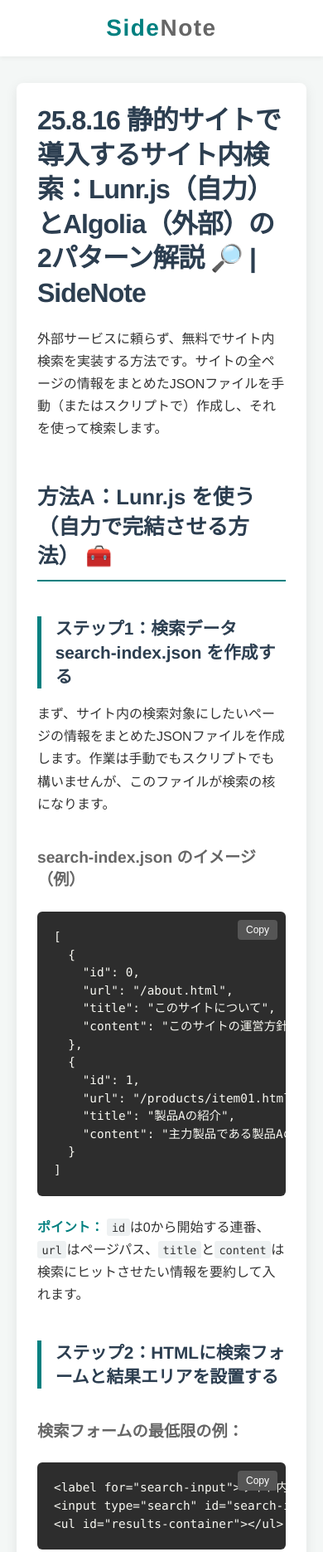
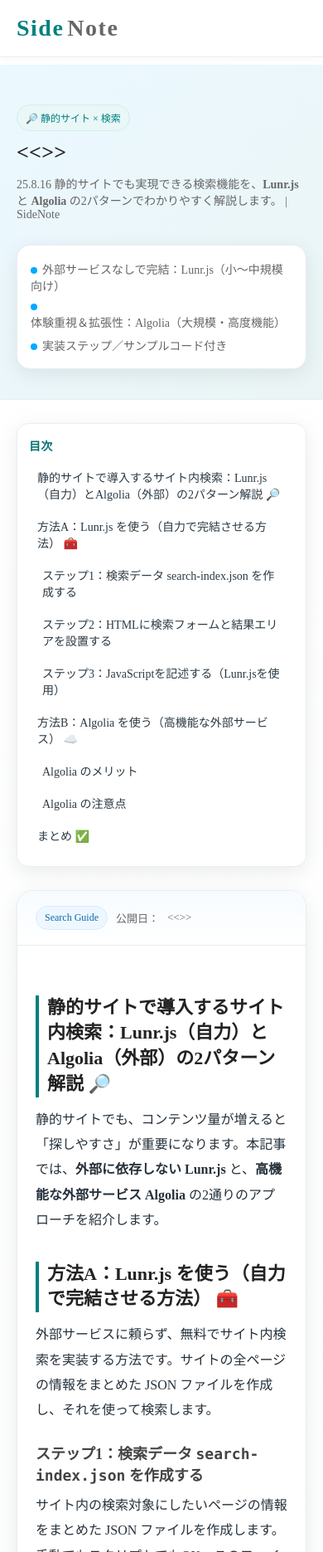
Before and after one commit to YaMac33/SideNote, a plain HTML site: page 250816-search/index.html in a window 390 px wide. Shown: the top 1871 px of the page at 83% size. Drawn offline with Linux system fonts and the light colour scheme.

Commit message:
Update index.html

```diff
--- a/250816-search/index.html
+++ b/250816-search/index.html
@@ -1,11 +1,11 @@
 <!DOCTYPE html>
 <html lang="ja">
 <head>
-  <meta charset="UTF-8">
-  <meta name="viewport" content="width=device-width, initial-scale=1.0">
-  <title>静的サイトで導入するサイト内検索：Lunr.js（自力）とAlgolia（外部）の2パターン解説 🔎</title>
-  <meta name="description" content="静的サイトにサイト内検索を導入する2つの方法、自力で実装するLunr.jsと高機能な外部サービスAlgoliaについて、それぞれのメリットと実装手順を解説します。">
-
+  <meta charset="UTF-8" />
+  <meta name="viewport" content="width=device-width,initial-scale=1" />
+  <title><<<PAGE_TITLE>>></title>
+  <meta name="description" content="<<<META_DESCRIPTION>>>">
+  <!-- Google tag (gtag.js) - GA4 -->
   <script async src="https://www.googletagmanager.com/gtag/js?id=G-MQ9ZB4LYWP"></script>
   <script>
     window.dataLayer = window.dataLayer || [];
@@ -13,350 +13,277 @@
     gtag('js', new Date());
     gtag('config', 'G-MQ9ZB4LYWP');
   </script>
+  <style>
+    :root{
+      --teal:#008080;
+      --teal-600:#007171;
+      --accent:#00aaff;
+      --gray-900:#222;
+      --gray-700:#444;
+      --gray-600:#666;
+      --gray-500:#888;
+      --gray-200:#eee;
+      --gray-150:#f3f5f7;
+      --white:#fff;
+      --shadow:0 6px 24px rgba(0,0,0,.08);
+      --radius:14px;
+      --maxw:1200px;
+      --header-h:78px;
+    }
+    /* ---------- Reset (minimal) ---------- */
+    *,*::before,*::after{box-sizing:border-box}
+    html,body{margin:0;padding:0}
+    img{max-width:100%;height:auto;display:block}
+    a{color:inherit;text-decoration:none}
+    ul,ol{padding-left:1.3em}
+    code,kbd,pre,samp{font-family:ui-monospace, SFMono-Regular, Menlo, Consolas, "Liberation Mono", monospace}
 
-  <style>
-    /* Reset & Globals */
-    :root {
-      --header-bg: #fff;
-      --body-bg: #f4f7f6;
-      --article-bg: #ffffff;
-      --text-color: #333;
-      --heading-color: #2c3e50;
-      --accent-color-1: #008080; /* Teal */
-      --accent-color-2: #00aaff; /* Light Blue */
-      --grey-color: #666666;
-      --border-color: #e0e0e0;
-      --code-bg: #2d2d2d;
-      --code-color: #f8f8f2;
-      --header-height: 70px;
+    /* ---------- Header (Fixed) ---------- */
+    .site-header {
+      background-color:#fff;
+      padding:20px 20px;
+      position:fixed; top:0; width:100%; z-index:1000;
+      border-bottom:1px solid #e9eef3;
+      box-shadow: 0 2px 12px rgba(0,0,0,0.03);
     }
-    *, *::before, *::after {
-      box-sizing: border-box;
-      margin: 0;
-      padding: 0;
+    .header-container {
+      max-width:var(--maxw);
+      margin:0 auto;
+      display:flex; justify-content:space-between; align-items:center;
     }
-    body {
-      font-family: 'Helvetica Neue', Arial, 'Hiragino Kaku Gothic ProN', 'Hiragino Sans', Meiryo, sans-serif;
-      line-height: 1.7;
-      background-color: var(--body-bg);
-      color: var(--text-color);
-      padding-top: var(--header-height);
+    .logo { font-size:28px; font-weight:bold; letter-spacing:1.5px; transition:color .3s; line-height:1; display:inline-flex; gap:4px; }
+    .logo:hover { color:#00aaff; }
+    .logo-smart { color:#008080; }
+    .logo-side { color:#666666; }
+
+    .main-nav ul { margin:0; padding:0; list-style:none; display:flex; }
+    .main-nav li { margin-left:30px; }
+    .main-nav a { font-size:16px; padding:5px; position:relative; transition:color .3s; color:var(--gray-700); }
+    .main-nav a:hover { color:#00aaff; }
+    .main-nav a::after {
+      content:''; position:absolute; width:100%; height:2px; background-color:#00aaff;
+      bottom:-5px; left:0; transform:scaleX(0); transform-origin:left; transition:transform .3s;
     }
-    a {
-      color: var(--accent-color-1);
-      text-decoration: none;
-      transition: color 0.3s;
+    .main-nav a:hover::after { transform:scaleX(1); }
+
+    /* ---------- Page Layout (Distinct style for this article) ---------- */
+    body{
+      background:
+        radial-gradient(1200px 400px at 50% -200px, rgba(0,170,255,.12), transparent 60%),
+        linear-gradient(180deg, #ffffff 0%, #f9fbfc 100%);
+      color:var(--gray-900);
     }
-    a:hover {
-      color: var(--accent-color-2);
-      text-decoration: underline;
+    main{ padding-top: calc(var(--header-h) + 32px); }
+    .hero{
+      margin-top:var(--header-h);
+      background: linear-gradient(135deg, rgba(0,170,255,.08), rgba(0,128,128,.08));
+      border-bottom:1px solid #e6eef3;
     }
-    img {
-      max-width: 100%;
-      height: auto;
+    .hero-inner{
+      max-width:var(--maxw); margin:0 auto; padding:48px 20px 36px;
+      display:grid; grid-template-columns: 1.2fr .8fr; gap:28px; align-items:center;
+    }
+    .hero h1{
+      margin:0 0 10px; font-size: clamp(26px, 3.2vw, 40px); line-height:1.25;
+      letter-spacing:.3px;
+    }
+    .hero p{ margin:0; color:var(--gray-600); font-size:clamp(14px, 1.8vw, 18px);}
+    .hero-badge{
+      display:inline-flex; align-items:center; gap:8px; font-size:12px; color:var(--teal);
+      background:#e9f7f7; border:1px solid #d2eeee; padding:6px 10px; border-radius:999px; margin-bottom:10px;
+    }
+    .hero-card{
+      background:#fff; border:1px solid #e7eef4; border-radius:16px; box-shadow:var(--shadow);
+      padding:18px 16px; display:flex; flex-direction:column; gap:8px;
+    }
+    .hero-card p{ margin:0; color:var(--gray-600); font-size:14px; }
+    .hero-card .dot{ width:8px; height:8px; border-radius:999px; background:var(--accent); display:inline-block; margin-right:6px; }
+
+    .wrap{ max-width:var(--maxw); margin:0 auto; padding:28px 20px 80px; display:grid; grid-template-columns: 280px 1fr; gap:28px; }
+    @media (max-width: 960px){
+      .hero-inner{ grid-template-columns:1fr; }
+      .wrap{ grid-template-columns: 1fr; }
     }
 
-    /* Header */
-    .site-header {
-      background-color: var(--header-bg);
-      padding: 0 20px;
-      position: fixed;
-      top: 0;
-      width: 100%;
-      z-index: 1000;
-      box-shadow: 0 2px 5px rgba(0,0,0,0.05);
-      height: var(--header-height);
-      display: flex;
-      align-items: center;
+    /* ---------- Sidebar (TOC / Summary) ---------- */
+    .toc{
+      position:sticky; top: calc(var(--header-h) + 18px);
+      background:#fff; border:1px solid #e7eef4; border-radius:var(--radius); padding:16px 14px;
+      box-shadow: var(--shadow);
     }
-    .header-container {
-      width: 100%;
-      max-width: 1200px;
-      margin: 0 auto;
-      display: flex;
-      justify-content: space-between;
-      align-items: center;
+    .toc h3{ margin:0 0 10px; font-size:14px; color:var(--teal-600); letter-spacing:.2px; }
+    .toc nav a{
+      display:block; padding:8px 10px; margin:3px 0; border-radius:10px; font-size:14px; color:#2b3a44;
+      transition:background .2s, color .2s;
     }
-    .logo {
-      font-size: 28px;
-      font-weight: bold;
-      letter-spacing: 1.5px;
-      transition: color 0.3s;
-      text-decoration: none;
+    .toc nav a:hover{ background:#f0f8ff; color:#0b6aa8; }
+
+    /* ---------- Article Card ---------- */
+    article{
+      background:#ffffff; border:1px solid #e6edf3; border-radius:20px; box-shadow:var(--shadow);
+      overflow:hidden;
     }
-    .logo:hover {
-      text-decoration: none;
-      color: var(--accent-color-2);
+    .article-head{
+      padding:18px 22px; background:linear-gradient(180deg,#f7fbfe 0,#ffffff 100%); border-bottom:1px solid #e6edf3;
+      display:flex; flex-wrap:wrap; gap:10px; align-items:center; justify-content:space-between;
     }
-    .logo-teal { color: var(--accent-color-1); }
-    .logo-grey { color: var(--grey-color); }
-    .main-nav ul {
-      margin: 0;
-      padding: 0;
-      list-style: none;
-      display: flex;
+    .meta{
+      display:flex; align-items:center; gap:10px; color:var(--gray-600); font-size:13px;
     }
-    .main-nav li { margin-left: 30px; }
-    .main-nav a {
-      font-size: 16px;
-      padding: 5px;
-      position: relative;
-      transition: color 0.3s;
-      text-decoration: none;
+    .pill{
+      border:1px solid #d7ebff; background:#eef7ff; color:#0b6aa8; padding:6px 10px; border-radius:999px; font-size:12px;
     }
-    .main-nav a:hover {
-      color: var(--accent-color-2);
-      text-decoration: none;
+    .article-body{ padding:26px 22px 38px; }
+    .article-body h2{
+      margin:34px 0 12px; font-size:22px; border-left:4px solid var(--teal); padding-left:10px; line-height:1.4;
     }
-    .main-nav a::after {
-      content: '';
-      position: absolute;
-      width: 100%;
-      height: 2px;
-      background-color: var(--accent-color-2);
-      bottom: -5px;
-      left: 0;
-      transform: scaleX(0);
-      transform-origin: center;
-      transition: transform 0.3s ease;
-    }
-    .main-nav a:hover::after { transform: scaleX(1); }
-
-    /* Main Article Styles - Unique Design */
-    .main-content {
-      padding: 40px 20px;
-    }
-    .article-container {
-      max-width: 900px;
-      margin: 0 auto;
-      background-color: var(--article-bg);
-      padding: 40px 50px;
-      border-radius: 8px;
-      box-shadow: 0 4px 15px rgba(0,0,0,0.08);
-    }
-    .article-header h1 {
-      font-size: 2.5em;
-      color: var(--heading-color);
-      margin-bottom: 20px;
-      line-height: 1.3;
-      letter-spacing: -1px;
-    }
-    article h2, article h3, article h4 {
-      color: var(--heading-color);
-      margin: 2em 0 0.8em;
-      line-height: 1.4;
-      scroll-margin-top: calc(var(--header-height) + 20px);
-    }
-    article h2 {
-      font-size: 1.8em;
-      border-bottom: 2px solid var(--accent-color-1);
-      padding-bottom: 0.4em;
-    }
-    article h3 {
-      font-size: 1.5em;
-      border-left: 5px solid var(--accent-color-1);
-      padding-left: 0.8em;
-    }
-    article h4 {
-      font-size: 1.2em;
-      color: var(--grey-color);
-      font-weight: bold;
-    }
-    article p {
-      margin-bottom: 1.2em;
-    }
-    article ul {
-      margin-bottom: 1.2em;
-      padding-left: 25px;
-    }
-    article li {
-      margin-bottom: 0.5em;
-    }
-    article strong {
-      color: var(--accent-color-1);
+    .article-body h3{ margin:22px 0 8px; font-size:18px; color:var(--gray-700); }
+    .article-body p{ margin:10px 0 12px; line-height:1.9; color:#25313b; }
+    .article-body ul{ margin:8px 0 18px; }
+    .article-body li{ margin:6px 0; }
+    blockquote{
+      margin:18px 0; padding:14px 16px; background:#f7fbfe; border-left:4px solid var(--accent); color:#244457; border-radius:10px;
     }
 
-    /* Code Block Styles */
-    .code-block-wrapper {
-      position: relative;
-      margin: 1.5em 0;
+    /* ---------- Code Blocks with Copy ---------- */
+    pre{
+      position:relative; margin:14px 0 18px; border:1px solid #e6edf3; background:#0b1220; color:#f1f5f9;
+      border-radius:12px; overflow:auto; box-shadow: inset 0 0 0 1px rgba(255,255,255,.02);
     }
-    article pre {
-      background-color: var(--code-bg);
-      color: var(--code-color);
-      padding: 20px;
-      border-radius: 6px;
-      overflow-x: auto;
-      font-family: 'Menlo', 'Consolas', 'Monaco', monospace;
-      font-size: 0.9em;
-      line-height: 1.5;
+    pre code{ display:block; padding:14px 16px; font-size:13px; line-height:1.6; }
+    .copy-btn{
+      position:absolute; top:8px; right:8px; border:none; background:#14213a; color:#e6f3ff; font-size:12px;
+      padding:6px 10px; border-radius:9px; cursor:pointer; transition:opacity .2s, transform .05s ease;
+      opacity:.9;
     }
-    article code {
-        font-family: 'Menlo', 'Consolas', 'Monaco', monospace;
-        background-color: #eef1f2;
-        padding: 0.2em 0.4em;
-        border-radius: 3px;
-        font-size: 0.85em;
-    }
-    article pre code {
-      background-color: transparent;
-      padding: 0;
-      border-radius: 0;
-      font-size: 1em;
-    }
-    .copy-btn {
-      position: absolute;
-      top: 10px;
-      right: 10px;
-      background-color: #555;
-      color: #fff;
-      border: none;
-      padding: 5px 10px;
-      border-radius: 4px;
-      cursor: pointer;
-      font-size: 12px;
-      transition: background-color 0.2s;
-    }
-    .copy-btn:hover {
-      background-color: var(--accent-color-2);
-    }
-    .copy-btn:active {
-      background-color: var(--accent-color-1);
+    .copy-btn:hover{ opacity:1; }
+    .copy-btn:active{ transform:scale(.98); }
+    .code-label{
+      position:absolute; left:12px; top:8px; font-size:11px; color:#a8b3c6; letter-spacing:.3px;
+      background:rgba(255,255,255,.06); padding:3px 8px; border-radius:7px; border:1px solid rgba(255,255,255,.1);
     }
 
-    /* Footer */
-    .site-footer {
-      text-align: center;
-      padding: 30px 20px;
-      margin-top: 40px;
-      background-color: var(--header-bg);
-      color: var(--grey-color);
-      font-size: 0.9em;
-      border-top: 1px solid var(--border-color);
+    /* ---------- Footer ---------- */
+    footer{
+      border-top:1px solid #e9eef3; background:#fff;
     }
-    .footer-container {
-      max-width: 1200px;
-      margin: 0 auto;
+    .footer-inner{
+      max-width:var(--maxw); margin:0 auto; padding:22px 20px; display:flex; justify-content:space-between; align-items:center; flex-wrap:wrap; gap:10px;
+      color:var(--gray-600);
     }
-
-    /* Responsive */
-    @media (max-width: 768px) {
-      .article-container {
-        padding: 25px;
+    .brand{
+      font-weight:700; letter-spacing:.6px; color:var(--gray-700);
     }
-      .article-header h1 {
-        font-size: 2em;
-      }
-      article h2 {
-        font-size: 1.6em;
-      }
-      article h3 {
-        font-size: 1.3em;
-      }
-      .header-container {
-        flex-direction: column;
-        padding: 10px 0;
-      }
-      .site-header {
-        height: auto;
-      }
-      body {
-        padding-top: 60px; /* Adjust for potentially smaller header */
-      }
-    }
+    .brand .mark{ color:var(--teal); }
+    .pub{ font-size:14px; color:#475867; }
   </style>
 </head>
 <body>
-
-  <header class="site-header">
+  <!-- Header -->
+  <header class="site-header" role="banner">
     <div class="header-container">
-      <a href="/SideNote/" class="logo">
-        <span class="logo-teal">Side</span><span class="logo-grey">Note</span>
+      <a class="logo" href="/SideNote/" aria-label="SideNote トップへ">
+        <span class="logo-smart">Side</span><span class="logo-side">Note</span>
       </a>
-      <nav class="main-nav">
-        <ul>
-          </ul>
+      <nav class="main-nav" aria-label="メインナビゲーション">
       </nav>
     </div>
   </header>
 
-  <main class="main-content">
-    <article class="article-container">
-      <header class="article-header">
-        <h1 id="top-title">25.8.16 静的サイトで導入するサイト内検索：Lunr.js（自力）とAlgolia（外部）の2パターン解説 🔎 | SideNote</h1>
-      </header>
+  <!-- Hero -->
+  <section class="hero" aria-labelledby="hero-title">
+    <div class="hero-inner">
+      <div>
+        <span class="hero-badge" aria-hidden="true">🔎 静的サイト × 検索</span>
+        <h1 id="hero-title"><<<PAGE_TITLE>>></h1>
+        <p>25.8.16 静的サイトでも実現できる検索機能を、<strong>Lunr.js</strong> と <strong>Algolia</strong> の2パターンでわかりやすく解説します。 | SideNote</p>
+      </div>
+      <div class="hero-card" aria-label="この記事の要点">
+        <p><span class="dot"></span>外部サービスなしで完結：Lunr.js（小〜中規模向け）</p>
+        <p><span class="dot"></span>体験重視＆拡張性：Algolia（大規模・高度機能）</p>
+        <p><span class="dot"></span>実装ステップ／サンプルコード付き</p>
+      </div>
+    </div>
+  </section>
 
-      <p>外部サービスに頼らず、無料でサイト内検索を実装する方法です。サイトの全ページの情報をまとめたJSONファイルを手動（またはスクリプトで）作成し、それを使って検索します。</p>
+  <main role="main" class="wrap">
+    <!-- TOC -->
+    <aside class="toc" aria-label="目次">
+      <h3>目次</h3>
+      <nav id="toc-nav"></nav>
+    </aside>
+
+    <!-- Article -->
+    <article aria-labelledby="article-title">
+      <div class="article-head">
+        <div class="meta">
+          <span class="pill">Search Guide</span>
+          <span>公開日：</span>
+          <time id="published" data-published><<<PUBLISHED_AT>>></time>
+        </div>
+      </div>
+      <div class="article-body" id="article">
+        <h2 id="intro">静的サイトで導入するサイト内検索：Lunr.js（自力）とAlgolia（外部）の2パターン解説 🔎</h2>
+        <p>静的サイトでも、コンテンツ量が増えると「探しやすさ」が重要になります。本記事では、<strong>外部に依存しない Lunr.js</strong> と、<strong>高機能な外部サービス Algolia</strong> の2通りのアプローチを紹介します。</p>
 
         <h2 id="method-a">方法A：Lunr.js を使う（自力で完結させる方法） 🧰</h2>
+        <p>外部サービスに頼らず、無料でサイト内検索を実装する方法です。サイトの全ページの情報をまとめた JSON ファイルを作成し、それを使って検索します。</p>
 
-      <h3 id="step1">ステップ1：検索データ search-index.json を作成する</h3>
-      <p>まず、サイト内の検索対象にしたいページの情報をまとめたJSONファイルを作成します。作業は手動でもスクリプトでも構いませんが、このファイルが検索の核になります。</p>
+        <h3 id="step1">ステップ1：検索データ <code>search-index.json</code> を作成する</h3>
+        <p>サイト内の検索対象にしたいページの情報をまとめた JSON ファイルを作成します。手動でもスクリプトでもOK。このファイルが検索の核になります。</p>
 
-      <h4 id="json-example">search-index.json のイメージ（例）</h4>
-      <div class="code-block-wrapper">
-        <pre><code class="language-json">[
+        <p><strong>search-index.json のイメージ（例）</strong></p>
+        <pre aria-label="search-index.json の例"><span class="code-label">JSON</span><button class="copy-btn" data-copy>Copy</button><code>[
 {
   "id": 0,
   "url": "/about.html",
   "title": "このサイトについて",
-    "content": "このサイトの運営方針や目的について説明しています。..."
+  "content": "このサイトの運営方針や目的について説明しています..."
 },
 {
   "id": 1,
   "url": "/products/item01.html",
   "title": "製品Aの紹介",
-    "content": "主力製品である製品Aの機能や特徴を詳しく解説します。..."
+  "content": "主力製品である製品Aの機能や特徴を詳しく解説します..."
 }
 ]</code></pre>
-        <button class="copy-btn" title="Copy to clipboard">Copy</button>
-      </div>
-      <p><strong>ポイント：</strong> <code>id</code>は0から開始する連番、<code>url</code>はページパス、<code>title</code>と<code>content</code>は検索にヒットさせたい情報を要約して入れます。</p>
+        <ul>
+          <li><strong>id</strong> は 0 から開始する連番</li>
+          <li><strong>url</strong> はページパス</li>
+          <li><strong>title / content</strong> は検索にヒットさせたい要約</li>
+        </ul>
 
         <h3 id="step2">ステップ2：HTMLに検索フォームと結果エリアを設置する</h3>
-      <h4 id="form-example">検索フォームの最低限の例：</h4>
-      <div class="code-block-wrapper">
-        <pre><code class="language-html">&lt;label for="search-input"&gt;サイト内を検索（2文字以上）🔎&lt;/label&gt;
-&lt;input type="search" id="search-input" placeholder="キーワードを入力..."&gt;
-&lt;ul id="results-container"&gt;&lt;/ul&gt;
-</code></pre>
-        <button class="copy-btn" title="Copy to clipboard">Copy</button>
-      </div>
+        <p>最低限の例：</p>
+        <pre aria-label="検索フォームのHTML例"><span class="code-label">HTML</span><button class="copy-btn" data-copy>Copy</button><code>&lt;form role="search" aria-label="サイト内検索"&gt;
+  &lt;label for="search-input"&gt;サイト内を検索（2文字以上）🔎&lt;/label&gt;
+  &lt;input id="search-input" name="q" type="search" placeholder="キーワードを入力" /&gt;
+  &lt;ul id="results-container" aria-live="polite"&gt;&lt;/ul&gt;
+&lt;/form&gt;</code></pre>
 
         <h3 id="step3">ステップ3：JavaScriptを記述する（Lunr.jsを使用）</h3>
-      <p>以下のスクリプトを追加します。まずは Lunr.js 本体を読み込む必要があります（例：CDN）。</p>
-      <h4 id="js-example">以下は記事中のサンプルコードです（抜粋）。実際は <code>&lt;script src="..."&gt;&lt;/script&gt;</code> をページに含めてください。</h4>
-      <div class="code-block-wrapper">
-        <pre><code class="language-html">&lt;script src="https://unpkg.com/lunr/lunr.min.js"&gt;&lt;/script&gt;
+        <p>以下のサンプルは Lunr.js を使った最小構成です（<code>&lt;script src="..."&gt;</code> で本体読込が必要）。</p>
+        <pre aria-label="Lunr.js を使った検索スクリプト例"><span class="code-label">JS</span><button class="copy-btn" data-copy>Copy</button><code>&lt;script src="https://unpkg.com/lunr/lunr.min.js"&gt;&lt;/script&gt;
 &lt;script&gt;
 (async function() {
   const searchInput = document.getElementById('search-input');
   const resultsContainer = document.getElementById('results-container');
-
-  // 1. 検索用JSONをフェッチ
   const response = await fetch('/search-index.json');
   const documents = await response.json();
 
-  // 2. Lunr.jsのインデックスを作成
   const idx = lunr(function () {
     this.ref('id');
     this.field('title');
     this.field('content');
-
-    documents.forEach(function (doc) {
-      this.add(doc);
-    }, this);
+    documents.forEach(function (doc) { this.add(doc); }, this);
   });
 
-  // 3. 入力イベントをリッスン
   searchInput.addEventListener('input', function (event) {
     const query = event.target.value;
     resultsContainer.innerHTML = '';
-
-    if (query.length &lt; 2) return; // 2文字以上で検索
+    if (query.length &lt; 2) return;
 
     const results = idx.search(query);
-
     if (results.length &gt; 0) {
       results.forEach(function (result) {
         const item = documents.find(doc =&gt; doc.id == result.ref);
@@ -372,56 +299,97 @@
   });
 })();
 &lt;/script&gt;</code></pre>
-        <button class="copy-btn" title="Copy to clipboard">Copy</button>
-      </div>
         <p>この方法はページ数が数十〜百ページ程度であれば十分に実用的です。</p>
 
         <h2 id="method-b">方法B：Algolia を使う（高機能な外部サービス） ☁️</h2>
-      <p>高性能な外部サービスを利用するパターンです。サーバー側でインデックスを作成したり、フロントエンド向けAPIキーの管理、ランキングやファセット検索など高度な機能が使えます。規模が大きいサイトや検索体験を重視する場合に有利です。</p>
+        <p>高性能な外部検索サービスを利用するパターンです。インデックス作成、ランキング、ファセット検索など高度な機能を提供します。規模が大きいサイトや検索体験を重視する場合に有利です。</p>
 
-      <h3 id="algolia-merits">Algolia のメリット</h3>
+        <h3 id="benefits">Algolia のメリット</h3>
         <ul>
           <li>高速でスケーラブルな検索</li>
-        <li>ランキング/ファセット/レコメンドなどの高度機能</li>
+          <li>ランキング / ファセット / レコメンドなどの高度機能</li>
           <li>ホスティングやセキュリティ面の利便性</li>
         </ul>
 
-      <h3 id="algolia-cautions">Algolia の注意点</h3>
+        <h3 id="caveats">Algolia の注意点</h3>
         <ul>
-        <li>利用料金が発生する（無料枠はあるが制限あり）</li>
-        <li>外部サービスに依存する設計になる</li>
+          <li>利用料金が発生（無料枠はあるが制限あり）</li>
+          <li>外部サービスへの依存</li>
         </ul>
 
         <h2 id="summary">まとめ ✅</h2>
-      <p>小〜中規模の静的サイトでコストを抑え自前で完結させたいなら <strong>Lunr.js</strong> が現実的です。一方、検索体験・性能・運用性を重視する場合は <strong>Algolia</strong> を検討しましょう。</p>
+        <blockquote>
+          小〜中規模の静的サイトでコストを抑え自前で完結させたいなら <strong>Lunr.js</strong>。<br />
+          検索体験・性能・運用性を重視するなら <strong>Algolia</strong> を検討。
+        </blockquote>
+      </div>
     </article>
   </main>
 
-  <footer class="site-footer">
-    <div class="footer-container">
-      <span>YaMac33</span> &copy;
-      <time datetime="2025-08-16">2025/08/16</time>
+  <!-- Footer -->
+  <footer role="contentinfo">
+    <div class="footer-inner">
+      <div class="brand" aria-label="サイトロゴ">Ya<span class="mark">Mac</span>33</div>
+      <div class="pub">Published: <time id="published-footer" data-published><<<PUBLISHED_AT>>></time></div>
     </div>
   </footer>
 
+  <!-- Page JS (vanilla) -->
   <script>
-    document.querySelectorAll('.copy-btn').forEach(button => {
-      button.addEventListener('click', () => {
-        const pre = button.previousElementSibling;
-        const code = pre.querySelector('code');
-        const text = code.innerText;
+    // 1) Publish date: set proper datetime="YYYY-MM-DD" from visible "YYYY/MM/DD"
+    (function(){
+      function setDatetime(el){
+        if(!el) return;
+        var text = (el.textContent || '').trim();
+        if(!text) return;
+        var iso = text.replace(/\//g,'-');
+        el.setAttribute('datetime', iso);
+      }
+      setDatetime(document.getElementById('published'));
+      setDatetime(document.getElementById('published-footer'));
+    })();
 
-        navigator.clipboard.writeText(text).then(() => {
-          button.innerText = 'Copied!';
-          setTimeout(() => {
-            button.innerText = 'Copy';
-          }, 2000);
-        }).catch(err => {
-          console.error('Failed to copy text: ', err);
+    // 2) Build TOC from h2/h3
+    (function(){
+      var container = document.getElementById('toc-nav');
+      if(!container) return;
+      var headings = document.querySelectorAll('.article-body h2, .article-body h3');
+      if(!headings.length) return;
+      var frag = document.createDocumentFragment();
+      headings.forEach(function(h){
+        if(!h.id){
+          h.id = h.textContent.trim().toLowerCase().replace(/\s+/g,'-').replace(/[^\w\-]/g,'');
+        }
+        var a = document.createElement('a');
+        a.href = '#'+h.id;
+        a.textContent = h.textContent;
+        if(h.tagName.toLowerCase()==='h3'){ a.style.paddingLeft='16px'; }
+        frag.appendChild(a);
       });
+      container.appendChild(frag);
+    })();
+
+    // 3) Copy buttons for code blocks
+    (function(){
+      var pres = document.querySelectorAll('pre');
+      pres.forEach(function(pre){
+        var btn = pre.querySelector('.copy-btn');
+        var code = pre.querySelector('code');
+        if(btn && code){
+          btn.addEventListener('click', async function(){
+            try{
+              await navigator.clipboard.writeText(code.textContent);
+              var original = btn.textContent;
+              btn.textContent = 'Copied!';
+              btn.disabled = true;
+              setTimeout(function(){ btn.textContent = original; btn.disabled = false; }, 1400);
+            }catch(e){
+              alert('コピーに失敗しました');
+            }
           });
+        }
       });
+    })();
   </script>
-
 </body>
 </html>
```
Lines whose indentation alone changed are shown as unchanged.
